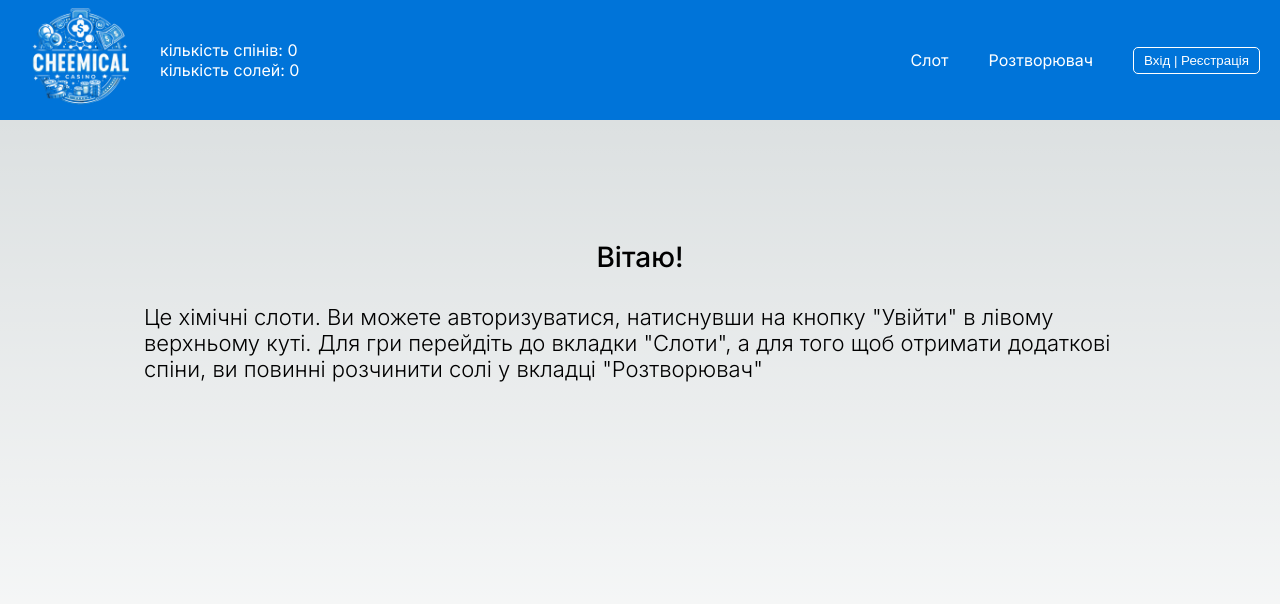
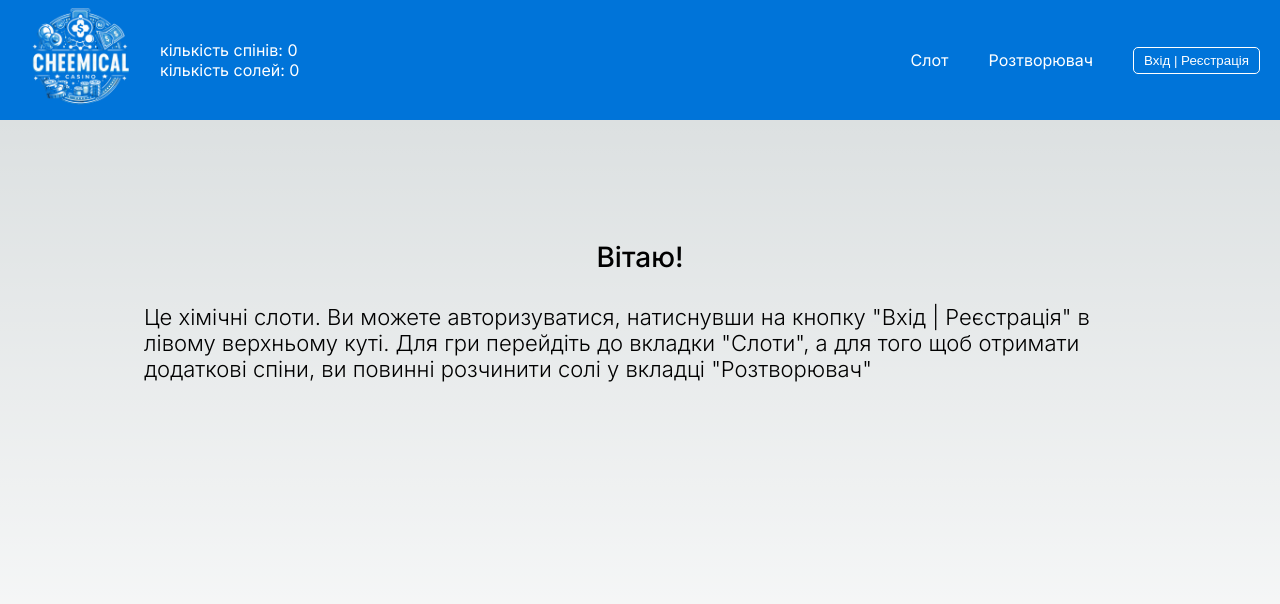
Before and after one commit to ZinetsVO/slots__school, a Next.js app: page / in a window 1280 px wide. Shown: the top 604 px of the page. Built offline with nearby package versions, Linux system fonts and the light colour scheme; no server answers.

Commit message:
text again

```diff
--- a/src/app/page.js
+++ b/src/app/page.js
@@ -8,7 +8,7 @@ export default function Home() {
         <div className={styles.home__inner}>
           <h3 className={styles.text}>Вітаю!</h3>
           <p className={styles.desc}>
-            Це хімічні слоти. Ви можете авторизуватися, натиснувши на кнопку "Увійти" в лівому верхньому куті. Для гри перейдіть до вкладки "Слоти", а для того щоб отримати додаткові спіни, ви повинні розчинити солі у вкладці "Розтворювач"
+            Це хімічні слоти. Ви можете авторизуватися, натиснувши на кнопку "Вхід | Реєстрація" в лівому верхньому куті. Для гри перейдіть до вкладки "Слоти", а для того щоб отримати додаткові спіни, ви повинні розчинити солі у вкладці "Розтворювач"
           </p>
         </div>
       </div>
```
